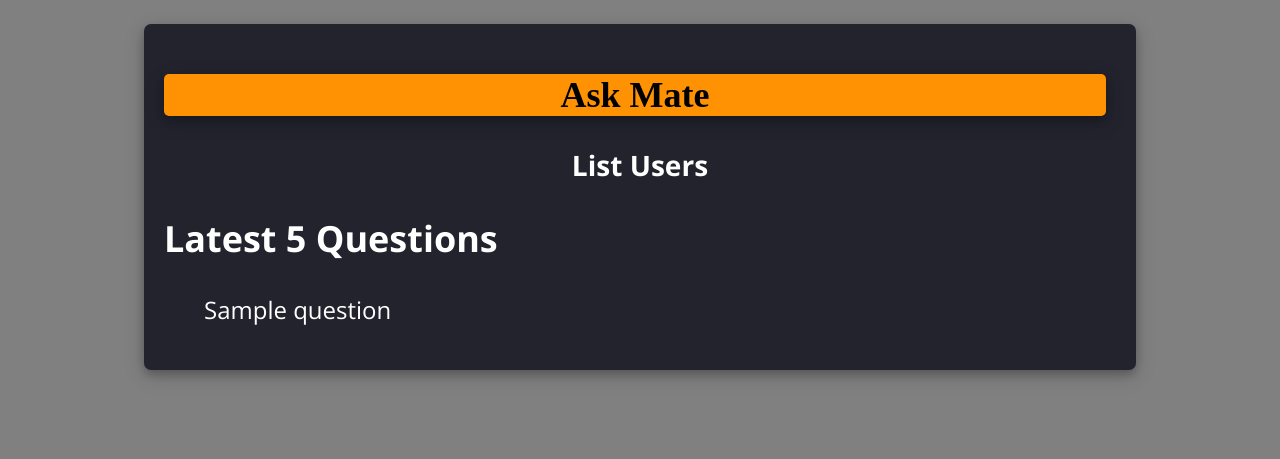
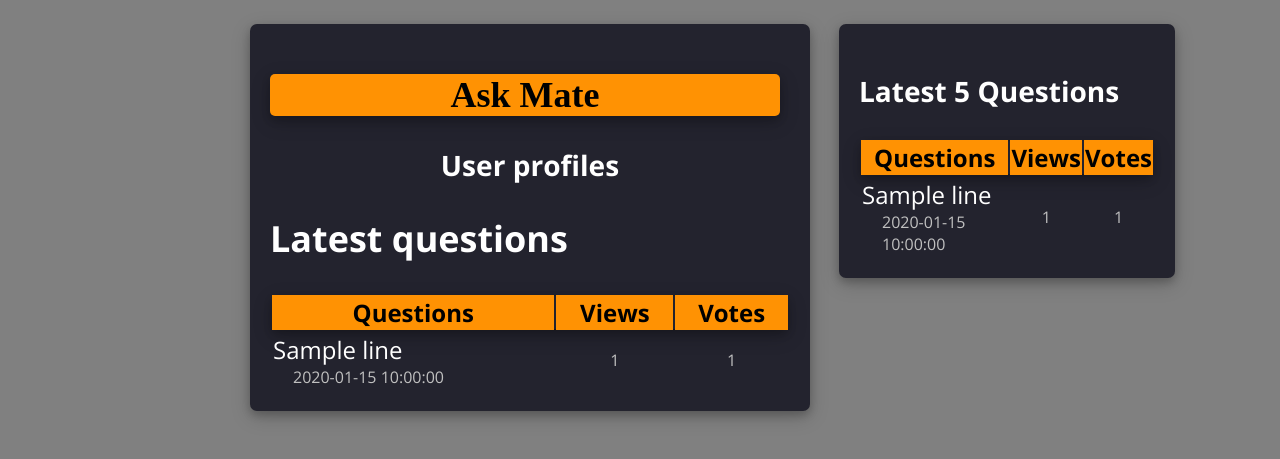
Before and after one commit to radoi-razvan/ask-mate, a Flask app: template templates/home.html in a window 1280 px wide. Shown: the part 50-509 px from the top of the page. Run offline with Flask 2, Linux system fonts and the light colour scheme; the template is opened without the code that fills it: most values are stand-ins (such as "Sample title", 1, 10 or a date in 2020).

Commit message:
[matei] redisigned home page and some minor touches on other pages

```diff
--- a/server.py
+++ b/server.py
@@ -18,8 +18,10 @@ def route_home():
     questions_data = data_handler.get_data_sorted()
     if "username" in session:
         username = session["username"]
-        user_id = data_handler.get_user_column(username, "id")[0]["id"]
-        return render_template('home.html', questions_data=questions_data, username=username, user_id=user_id)
+        user_id = session["user_id"]
+        users_data = data_handler.get_data_unsorted(ct.TABLE_USERS, "registration_date")
+
+        return render_template('home.html', questions_data=questions_data, username=username, user_id=user_id, users_data=users_data)
     return render_template('home.html', questions_data=questions_data, username=None)
 
 
@@ -439,6 +441,7 @@ def user_profile(user_id):
                 question_id = data_handler.get_question_id_with_answer_id(comment["answer_id"])
                 comment["question_id"] = question_id
             comments.append(comment)
+        print(comment_data, answer_data, question_data)
         return render_template("user_profile.html", user_data=user_data, question_data=question_data, answer_data=answer_data, comment_data=comments)
     return redirect(url_for("route_home"))
 
--- a/templates/home.html
+++ b/templates/home.html
@@ -10,21 +10,83 @@
     {% endif %}
 {% endblock %}
 {% block body %}
-    <div class="body-header">
+{#    <div class="body-header">#}
+        <div class="body-header" style="width: 50%; margin-right: 0; margin-left: 130px; display: inline-block">
             <h2 class="title-sign" style="font-family: Jokerman, serif">Ask Mate</h2>
             {% if username != None %}
-            <h3 style="text-align: center"><a style="width: 100%" href="{{ url_for('users') }}">List Users</a></h3>
+                <h3 style="text-align: center"><a style="width: 100%" href="{{ url_for('users') }}">User profiles</a></h3>
             {% else %}
                 <a href="{{ url_for('registration_route') }}">Signup</a>
                 <a href="{{ url_for('login') }}">Login</a>
             {% endif %}
-        <h2 style="color:white;">Latest 5 Questions</h2>
-        <ol>
-            {% for question in questions_data %}
-                <li>
-                    <a href="{{ url_for('route_question',question_id=question.id) }}">{{ question.title }}</a>
-                </li>
+            <h2 style="color:white;">Latest questions</h2>
+
+                <table style="width: 100%;">
+                <thead>
+                    <tr class="title-sign">
+                        <th class>Questions</th>
+                        <th>Views</th>
+                        <th>Votes</th>
+                    </tr>
+                </thead>
+                <tbody style="color: white">
+                    {% for line in questions_data %}
+                        <td ><a href="{{ url_for('route_question',question_id=line.id) }}">{{ line.title }}</a><p class="small-text">{{ line.submission_time }}</p></td>
+
+                        <td class="table-items">{{ line.view_number }}</td>
+                        <td class="table-items">{{ line.vote_number }}</td>
+
+                    </tr>
                     {% endfor %}
-        </ol>
+                </tbody>
+            </table>
+
         </div>
+        <div style="display: inline-block; margin-left: 5px; margin-bottom: auto;width: 30%; position: absolute; padding: 0">
+            <div class="body-header" style="height: 50%">
+                <h3 style="color:white;">Latest 5 Questions</h3>
+                    <table style="width: 100%;">
+                    <thead>
+                        <tr class="title-sign">
+                            <th>Questions</th>
+                            <th>Views</th>
+                            <th>Votes</th>
+                        </tr>
+                    </thead>
+                    <tbody style="color: white">
+                        {% for line in questions_data %}
+                            <td ><a href="{{ url_for('route_question',question_id=line.id) }}">{{ line.title }}</a><p class="small-text">{{ line.submission_time }}</p></td>
+
+                            <td class="table-items">{{ line.view_number }}</td>
+                            <td class="table-items">{{ line.vote_number }}</td>
+
+                        </tr>
+                        {% endfor %}
+                    </tbody>
+                </table>
+            </div>
+            {% if user_id %}
+                <div class="body-header">
+                        <h3 style="color:white;">Users</h3>
+                        <table style="width: 100%;">
+                            <thead class="title-sign">
+                            <tr>
+                                <th>Username</th>
+                                <th>Reputation</th>
+                            </tr>
+                            </thead>
+                            <tbody>
+                                {% for line in users_data %}
+                                    <tr>
+                                        <td><a href="{{ url_for('user_profile',user_id=line.id) }}">{{ line.name }}</a></td>
+                                        <td class="table-items">{{ line.reputation }}</td>
+                                    </tr>
+                                {% endfor %}
+                            </tbody>
+                        </table>
+                </div>
+        {% endif %}
+        </div>
+{#    </div>#}
+
 {% endblock %}
```
Also changed, not shown: templates/list.html (+3 -12 lines), templates/user_profile.html (+13 -11 lines), templates/users.html (indentation only). Lines whose indentation alone changed are shown as unchanged.
